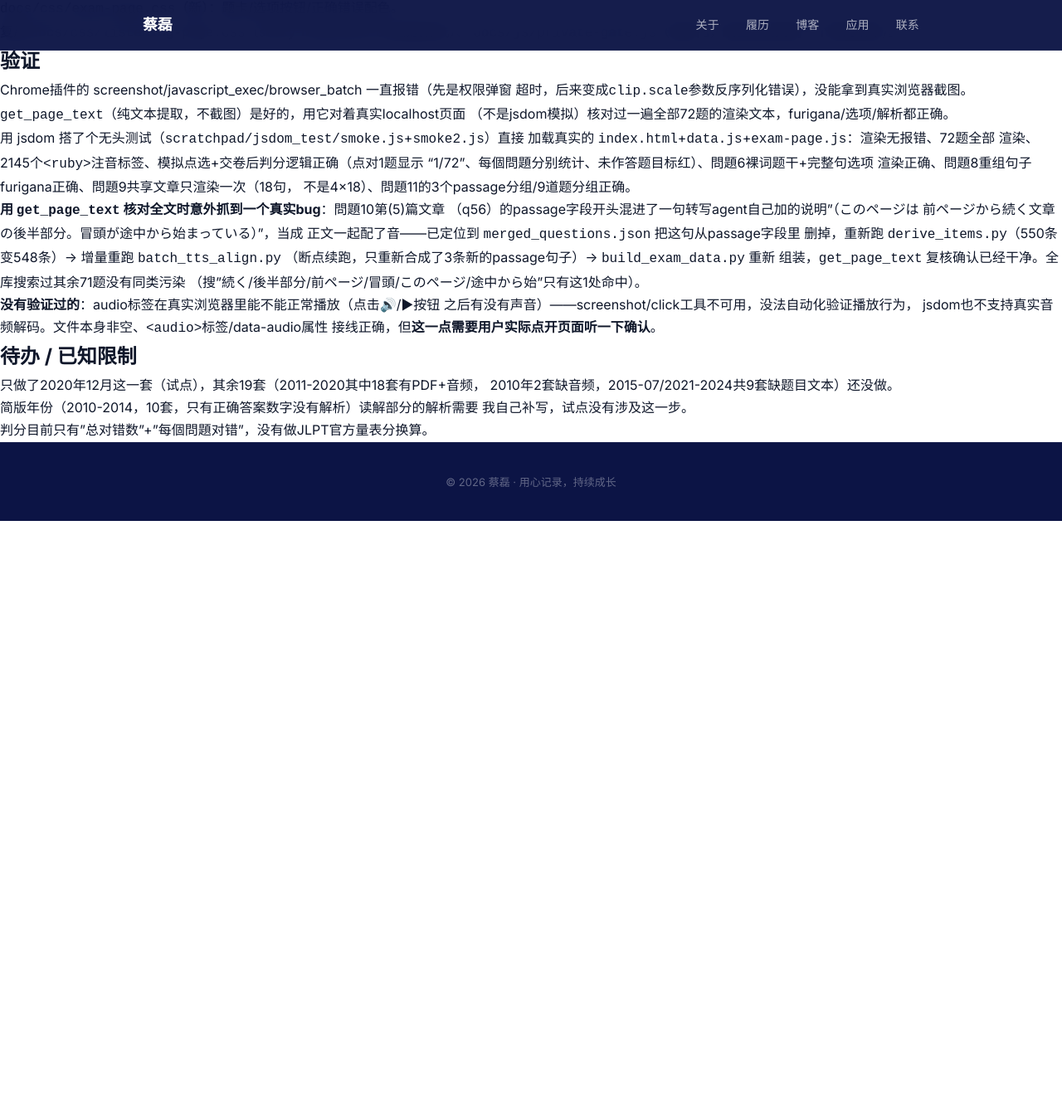
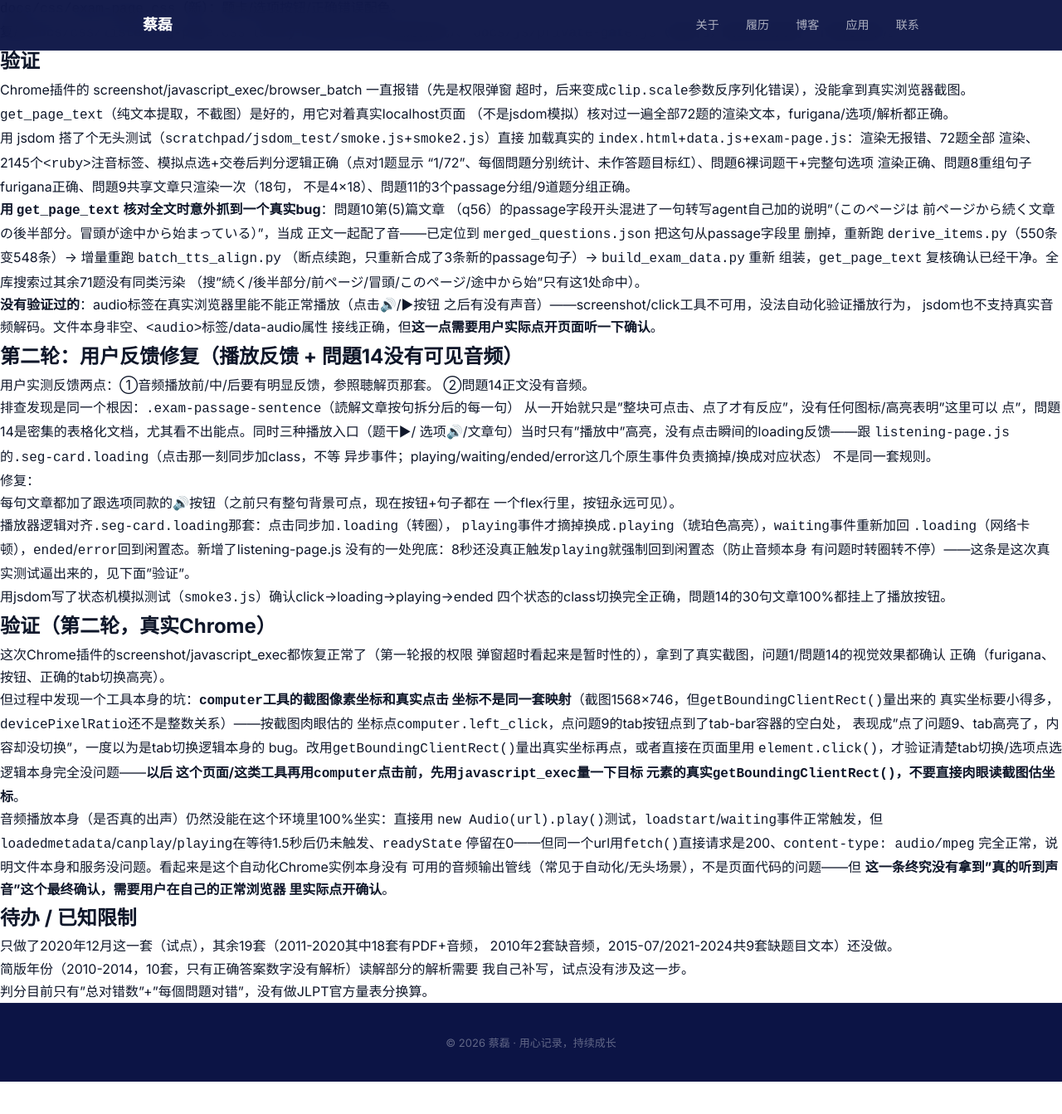
Before and after one commit to jiaodacailei/jiaodacailei.github.io, a Jekyll site: the page built from docs/private/n2-exam-2020-12/LOG.md, in a window 1280 px wide and 1400 px high, scrolled down 870 px. Shown: the top 1343 px of the window at 83% size. Built offline with Jekyll 4.4.1, drawn with Linux system fonts in a browser that asks for light colours; our own code applies the rules of GitHub Pages for plain Markdown files; comment, search, counter and statistics services are not loaded; before the commit the page ends 1594 px from its top, so only the background shows below that.

Commit message:
N2模考页面：文章句子补上可见播放按钮，播放反馈对齐聴解页的loading/playing规则
问題14看起来"没有音频"，根因是読解文章按句拆分后只有整块可点击、没有任何
图标提示，密集表格化文档尤其看不出能点——现在每句都跟选项一样挂了🔊按钮。

播放器状态机对齐listening-page.js的.seg-card.loading那套规则：点击同步加
loading（不等异步事件）、playing事件才换成播放中高亮、waiting事件网络卡顿
时重新显示loading、ended/error回到闲置态。新增8秒兜底：真实测试发现某些
情况下play()可能一直不resolve/reject也不触发playing，没有超时的话loading
会转个不停，这条是listening-page.js原本没有的场景。

```diff
--- a/docs/private/n2-exam-2020-12/LOG.md
+++ b/docs/private/n2-exam-2020-12/LOG.md
@@ -76,6 +76,56 @@
   jsdom也不支持真实音频解码。文件本身非空、`<audio>`标签/data-audio属性
   接线正确，但**这一点需要用户实际点开页面听一下确认**。
 
+## 第二轮：用户反馈修复（播放反馈 + 問題14没有可见音频）
+
+用户实测反馈两点：①音频播放前/中/后要有明显反馈，参照聴解页那套。
+②問題14正文没有音频。
+
+排查发现是同一个根因：`.exam-passage-sentence`（読解文章按句拆分后的每一句）
+从一开始就只是"整块可点击、点了才有反应"，没有任何图标/高亮表明"这里可以
+点"，問題14是密集的表格化文档，尤其看不出能点。同时三种播放入口（题干▶/
+选项🔊/文章句）当时只有"播放中"高亮，没有点击瞬间的loading反馈——跟
+`listening-page.js`的`.seg-card.loading`（点击那一刻同步加class，不等
+异步事件；playing/waiting/ended/error这几个原生事件负责摘掉/换成对应状态）
+不是同一套规则。
+
+修复：
+- 每句文章都加了跟选项同款的🔊按钮（之前只有整句背景可点，现在按钮+句子都在
+  一个flex行里，按钮永远可见）。
+- 播放器逻辑对齐`.seg-card.loading`那套：点击同步加`.loading`（转圈），
+  `playing`事件才摘掉换成`.playing`（琥珀色高亮），`waiting`事件重新加回
+  `.loading`（网络卡顿），`ended`/`error`回到闲置态。新增了listening-page.js
+  没有的一处兜底：8秒还没真正触发`playing`就强制回到闲置态（防止音频本身
+  有问题时转圈转不停）——这条是这次真实测试逼出来的，见下面"验证"。
+
+用jsdom写了状态机模拟测试（`smoke3.js`）确认click→loading→playing→ended
+四个状态的class切换完全正确，問題14的30句文章100%都挂上了播放按钮。
+
+## 验证（第二轮，真实Chrome）
+
+这次Chrome插件的screenshot/javascript_exec都恢复正常了（第一轮报的权限
+弹窗超时看起来是暂时性的），拿到了真实截图，问題1/問題14的视觉效果都确认
+正确（furigana、按钮、正确的tab切换高亮）。
+
+但过程中发现一个工具本身的坑：**`computer`工具的截图像素坐标和真实点击
+坐标不是同一套映射**（截图1568×746，但`getBoundingClientRect()`量出来的
+真实坐标要小得多，`devicePixelRatio`还不是整数关系）——按截图肉眼估的
+坐标点`computer.left_click`，点问题9的tab按钮点到了tab-bar容器的空白处，
+表现成"点了问题9、tab高亮了，内容却没切换"，一度以为是tab切换逻辑本身的
+bug。改用`getBoundingClientRect()`量出真实坐标再点，或者直接在页面里用
+`element.click()`，才验证清楚tab切换/选项点选逻辑本身完全没问题——**以后
+这个页面/这类工具再用`computer`点击前，先用`javascript_exec`量一下目标
+元素的真实`getBoundingClientRect()`，不要直接肉眼读截图估坐标**。
+
+音频播放本身（是否真的出声）仍然没能在这个环境里100%坐实：直接用
+`new Audio(url).play()`测试，`loadstart`/`waiting`事件正常触发，但
+`loadedmetadata`/`canplay`/`playing`在等待1.5秒后仍未触发、`readyState`
+停留在0——但同一个url用`fetch()`直接请求是200、`content-type: audio/mpeg`
+完全正常，说明文件本身和服务没问题。看起来是这个自动化Chrome实例本身没有
+可用的音频输出管线（常见于自动化/无头场景），不是页面代码的问题——但
+**这一条终究没有拿到"真的听到声音"这个最终确认，需要用户在自己的正常浏览器
+里实际点开确认**。
+
 ## 待办 / 已知限制
 
 - 只做了2020年12月这一套（试点），其余19套（2011-2020其中18套有PDF+音频，
```
Also changed, not shown: docs/css/exam-page.css (+57 -5 lines), docs/js/exam-page.js (+52 -16 lines).
